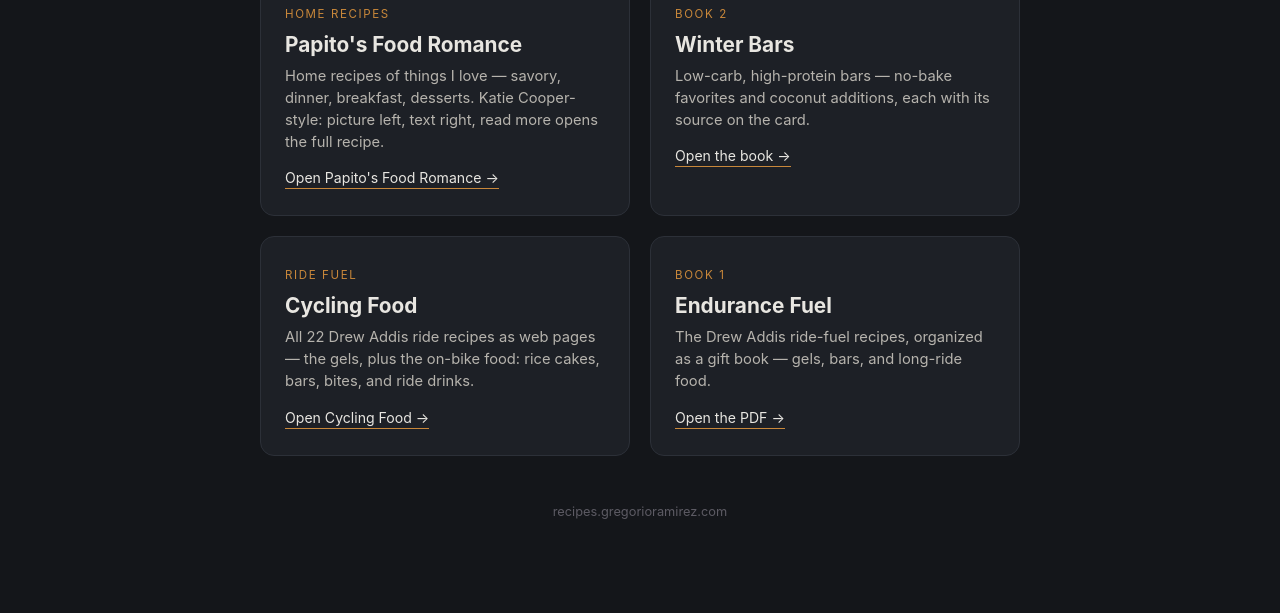
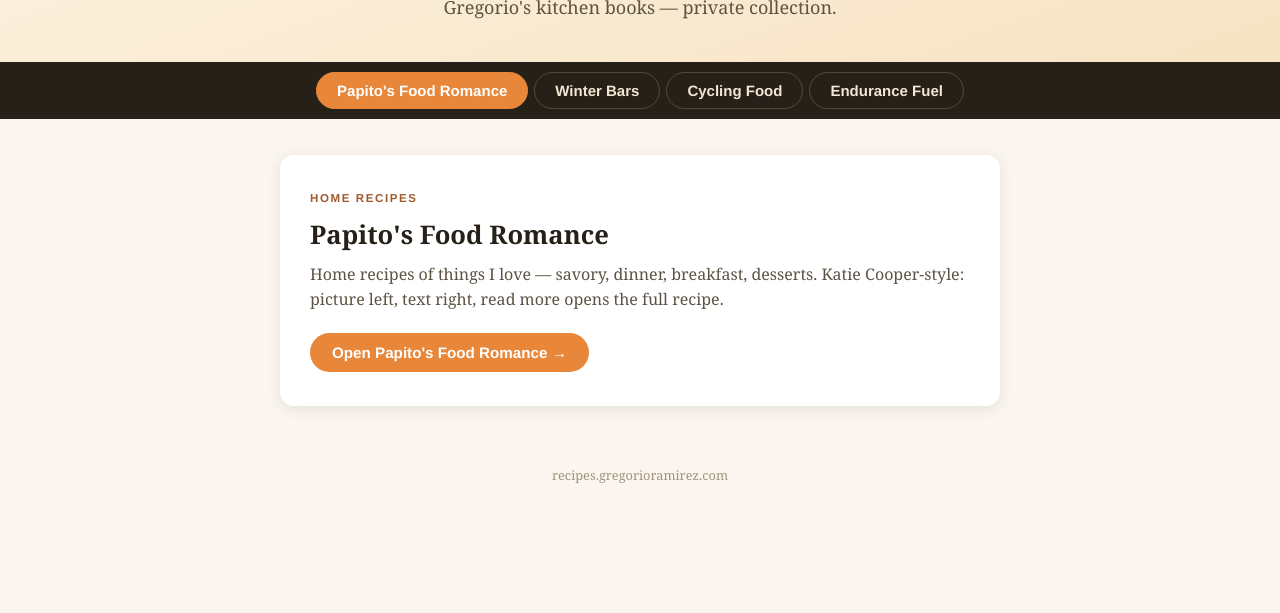
Before and after one commit to PapitoGregorio/recipes, a plain HTML site: page index.html in a window 1280 px wide. Shown: the part 187-800 px from the top of the page. Drawn offline with Linux system fonts and the light colour scheme.

Commit message:
Home page: white book design with tabs, like the books

```diff
--- a/index.html
+++ b/index.html
@@ -6,64 +6,89 @@
 <meta name="robots" content="noindex, nofollow, noarchive">
 <title>Recipes — Gregorio Ramirez</title>
 <style>
-  :root { color-scheme: dark; }
-  * { box-sizing: border-box; margin: 0; padding: 0; }
-  body {
-    font-family: -apple-system, BlinkMacSystemFont, "Segoe UI", Roboto, Helvetica, Arial, sans-serif;
-    background: #14161a; color: #e8e6e1; min-height: 100vh;
-    display: flex; flex-direction: column; align-items: center;
-    padding: 56px 20px 40px;
-  }
-  h1 { font-size: 2rem; font-weight: 700; letter-spacing: .01em; }
-  .sub { color: #9a97a3; margin-top: 8px; font-size: .95rem; }
-  .grid {
-    display: grid; gap: 20px; margin-top: 40px; width: 100%; max-width: 760px;
-    grid-template-columns: repeat(auto-fit, minmax(280px, 1fr));
-  }
-  a.card {
-    display: block; text-decoration: none; color: inherit;
-    background: #1d2026; border: 1px solid #2c3038; border-radius: 14px;
-    padding: 26px 24px; transition: border-color .15s ease, transform .15s ease;
-  }
-  a.card:hover { border-color: #c8873a; transform: translateY(-2px); }
-  .card .tag { font-size: .72rem; text-transform: uppercase; letter-spacing: .14em; color: #c8873a; }
-  .card h2 { font-size: 1.3rem; margin-top: 10px; font-weight: 650; }
-  .card p { color: #b6b3ad; font-size: .92rem; line-height: 1.5; margin-top: 8px; }
-  .card .open { display: inline-block; margin-top: 16px; font-size: .88rem; color: #e8e6e1; border-bottom: 1px solid #c8873a; padding-bottom: 2px; }
-  footer { margin-top: 48px; color: #5d5b64; font-size: .8rem; }
+  *{margin:0;padding:0;box-sizing:border-box}
+  body{font-family:Georgia,'Times New Roman',serif;background:#faf6ef;color:#262019}
+  header.cover{text-align:center;padding:64px 24px 40px;background:linear-gradient(160deg,#fdf3e3,#f7e3c3)}
+  header.cover .kicker{font-family:Helvetica,Arial,sans-serif;letter-spacing:.25em;text-transform:uppercase;font-size:12px;color:#a05a2c}
+  header.cover h1{font-size:clamp(38px,6vw,58px);margin:14px 0 10px}
+  header.cover p{font-size:18px;max-width:560px;margin:0 auto;line-height:1.55;color:#5d5344}
+  nav.tabs{position:sticky;top:0;background:#262019;display:flex;justify-content:center;gap:6px;padding:10px;z-index:5;flex-wrap:wrap}
+  nav.tabs button{font-family:Helvetica,Arial,sans-serif;font-size:15px;font-weight:600;background:transparent;color:#f3e7d3;border:1px solid #57493a;border-radius:999px;padding:9px 20px;cursor:pointer}
+  nav.tabs button.active{background:#e8873a;border-color:#e8873a;color:#fff}
+  main{max-width:760px;margin:0 auto;padding:36px 20px 60px}
+  section.tab{display:none} section.tab.active{display:block}
+  .card{background:#fff;border-radius:14px;overflow:hidden;box-shadow:0 3px 14px rgba(60,40,10,.10);padding:30px 30px 34px}
+  .card .tag{font-family:Helvetica,Arial,sans-serif;font-size:.72rem;text-transform:uppercase;letter-spacing:.14em;color:#a05a2c;font-weight:700}
+  .card h2{font-size:1.6rem;margin-top:10px}
+  .card p{color:#5d5344;font-size:1rem;line-height:1.6;margin-top:10px}
+  .card a.open{display:inline-block;margin-top:20px;font-family:Helvetica,Arial,sans-serif;font-size:.95rem;font-weight:600;color:#fff;background:#e8873a;border-radius:999px;padding:11px 22px;text-decoration:none}
+  .card a.open:hover{background:#d4762a}
+  footer{text-align:center;color:#a2937d;font-size:.8rem;padding:0 20px 40px}
 </style>
 </head>
 <body>
+  <header class="cover">
+    <div class="kicker">Gregorio's Kitchen Books</div>
     <h1>Recipes</h1>
-  <p class="sub">Gregorio's kitchen books — private collection.</p>
+    <p>Gregorio's kitchen books — private collection.</p>
+  </header>
 
-  <div class="grid">
-    <a class="card" href="cookbox/">
+  <nav class="tabs">
+    <button data-tab="cookbox" class="active">Papito's Food Romance</button>
+    <button data-tab="winter">Winter Bars</button>
+    <button data-tab="cycling">Cycling Food</button>
+    <button data-tab="endurance">Endurance Fuel</button>
+  </nav>
+
+  <main>
+    <section class="tab active" id="tab-cookbox">
+      <div class="card">
         <span class="tag">Home Recipes</span>
         <h2>Papito's Food Romance</h2>
         <p>Home recipes of things I love — savory, dinner, breakfast, desserts. Katie Cooper-style: picture left, text right, read more opens the full recipe.</p>
-      <span class="open">Open Papito's Food Romance →</span>
-    </a>
-    <a class="card" href="winter-bars/">
+        <a class="open" href="cookbox/">Open Papito's Food Romance →</a>
+      </div>
+    </section>
+
+    <section class="tab" id="tab-winter">
+      <div class="card">
         <span class="tag">Book 2</span>
         <h2>Winter Bars</h2>
         <p>Low-carb, high-protein bars — no-bake favorites and coconut additions, each with its source on the card.</p>
-      <span class="open">Open the book →</span>
-    </a>
-    <a class="card" href="cycling-food/">
+        <a class="open" href="winter-bars/">Open the book →</a>
+      </div>
+    </section>
+
+    <section class="tab" id="tab-cycling">
+      <div class="card">
         <span class="tag">Ride Fuel</span>
         <h2>Cycling Food</h2>
         <p>All 22 Drew Addis ride recipes as web pages — the gels, plus the on-bike food: rice cakes, bars, bites, and ride drinks.</p>
-      <span class="open">Open Cycling Food →</span>
-    </a>
-    <a class="card" href="books/endurance-fuel-recipe-book.pdf">
+        <a class="open" href="cycling-food/">Open Cycling Food →</a>
+      </div>
+    </section>
+
+    <section class="tab" id="tab-endurance">
+      <div class="card">
         <span class="tag">Book 1</span>
         <h2>Endurance Fuel</h2>
         <p>The Drew Addis ride-fuel recipes, organized as a gift book — gels, bars, and long-ride food.</p>
-      <span class="open">Open the PDF →</span>
-    </a>
+        <a class="open" href="books/endurance-fuel-recipe-book.pdf">Open the PDF →</a>
       </div>
+    </section>
+  </main>
 
   <footer>recipes.gregorioramirez.com</footer>
+
+<script>
+  document.querySelectorAll('nav.tabs button').forEach(function (btn) {
+    btn.addEventListener('click', function () {
+      document.querySelectorAll('nav.tabs button').forEach(function (b) { b.classList.remove('active'); });
+      document.querySelectorAll('section.tab').forEach(function (s) { s.classList.remove('active'); });
+      btn.classList.add('active');
+      document.getElementById('tab-' + btn.dataset.tab).classList.add('active');
+    });
+  });
+</script>
 </body>
 </html>
```
Lines whose indentation alone changed are shown as unchanged.
